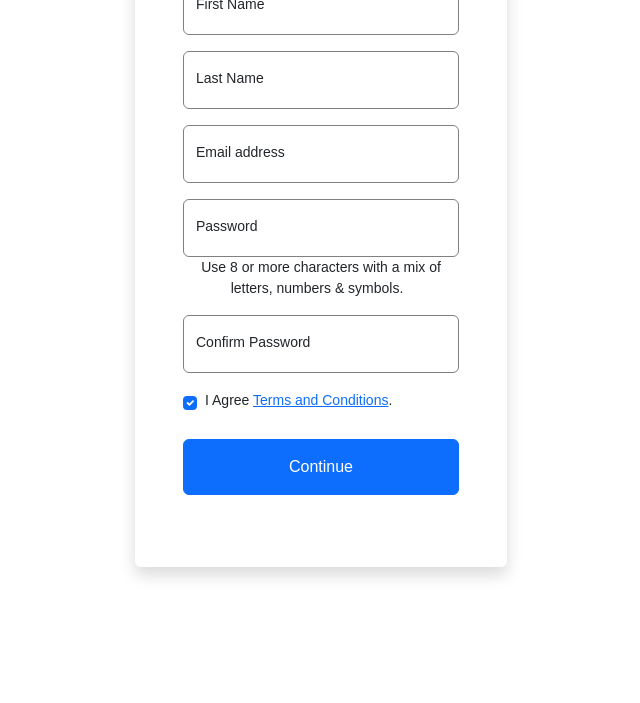
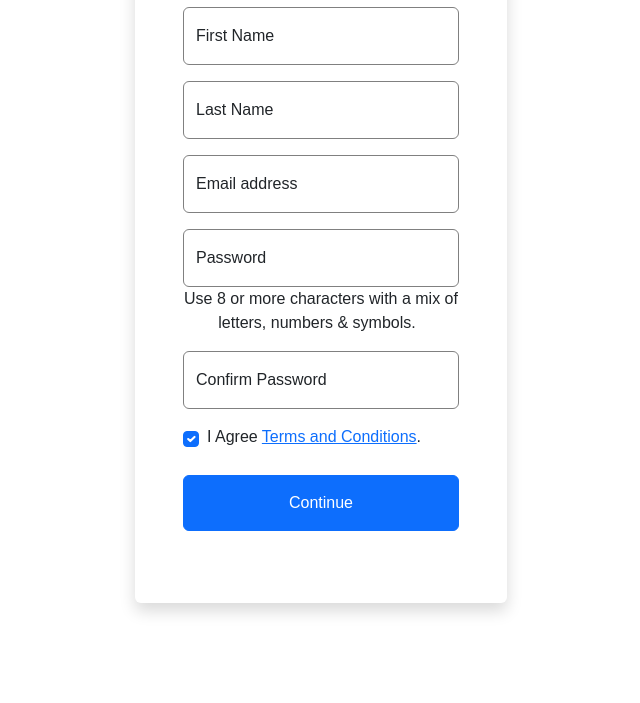
Before and after one commit to sonimahi98/Authentication_forms, a plain HTML site: page Sign_up_form/sign_up_form.html in a window 1280 px wide. Shown: the part 356-1059 px from the top of the page, without its empty margins (319-959 px from the left). Before the commit the page ends 1023 px from the top, so only its background shows below. Drawn offline with nearby package versions, Linux system fonts and the light colour scheme.

Commit message:
Corrected some css and deleted unrequired resources

```diff
--- a/OTP_verification_form/styling.css
+++ b/OTP_verification_form/styling.css
@@ -18,7 +18,7 @@ body {
 }
 
 .wrapper {
-    padding: 0 0 100px;
+    padding: 0 0 6rem;
     background-image: url("371547.jpg");
     background-position: bottom center;
     background-repeat: no-repeat;
--- a/Reset_password_form/syling.css
+++ b/Reset_password_form/syling.css
@@ -0,0 +1,4 @@
+*{
+    margin: 0;
+    padding: 0;
+}
--- a/Sign_up_form/styling.css
+++ b/Sign_up_form/styling.css
@@ -14,12 +14,11 @@
 
 body {
     font-family: var(--primary-font-family);
-    font-size: 14px;
+    font-size: 1rem;
 }
 
 .wrapper {
     padding: 0 0 100px;
-    /* background-image: url("/Bootstrap/Log_in form/Images/371547.jpg"); */
     background-position: bottom center;
     background-repeat: no-repeat;
     background-size: contain;
```
Also changed, not shown: Images/371547.jpg (deleted).
